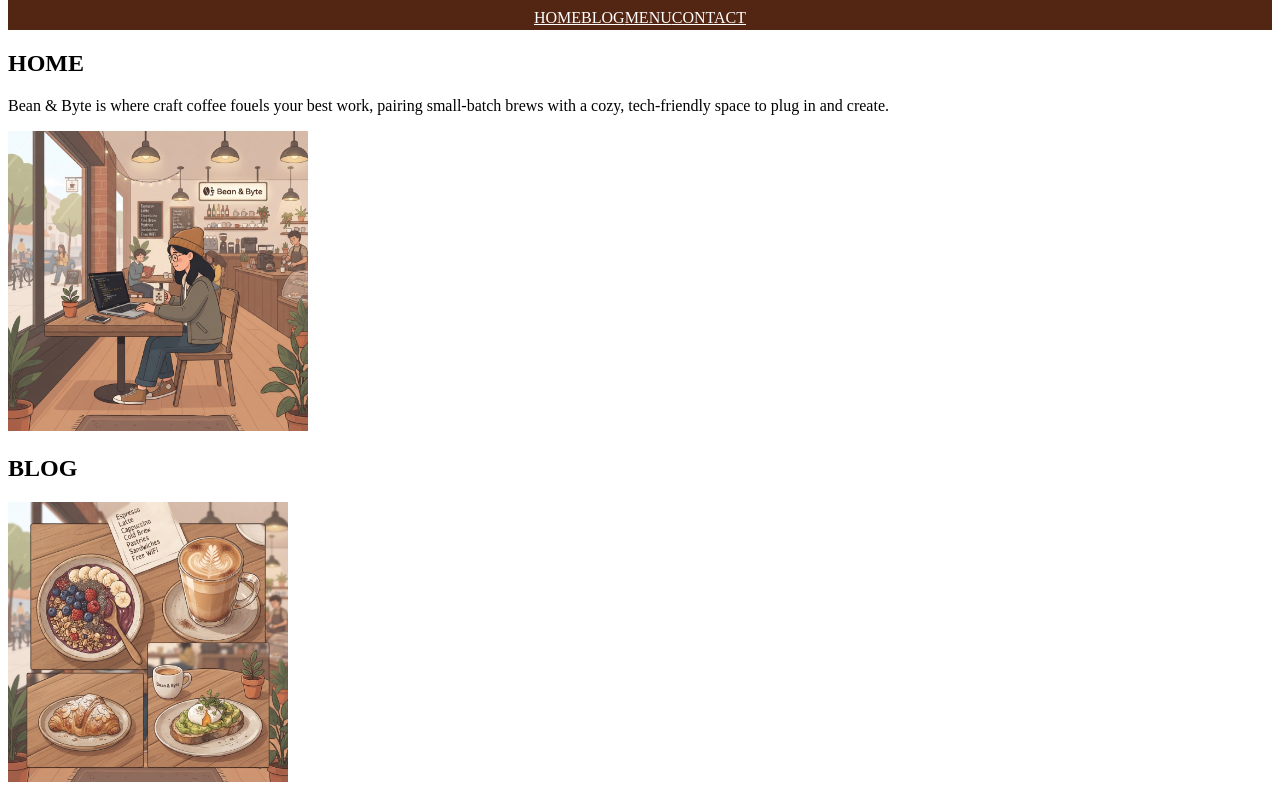
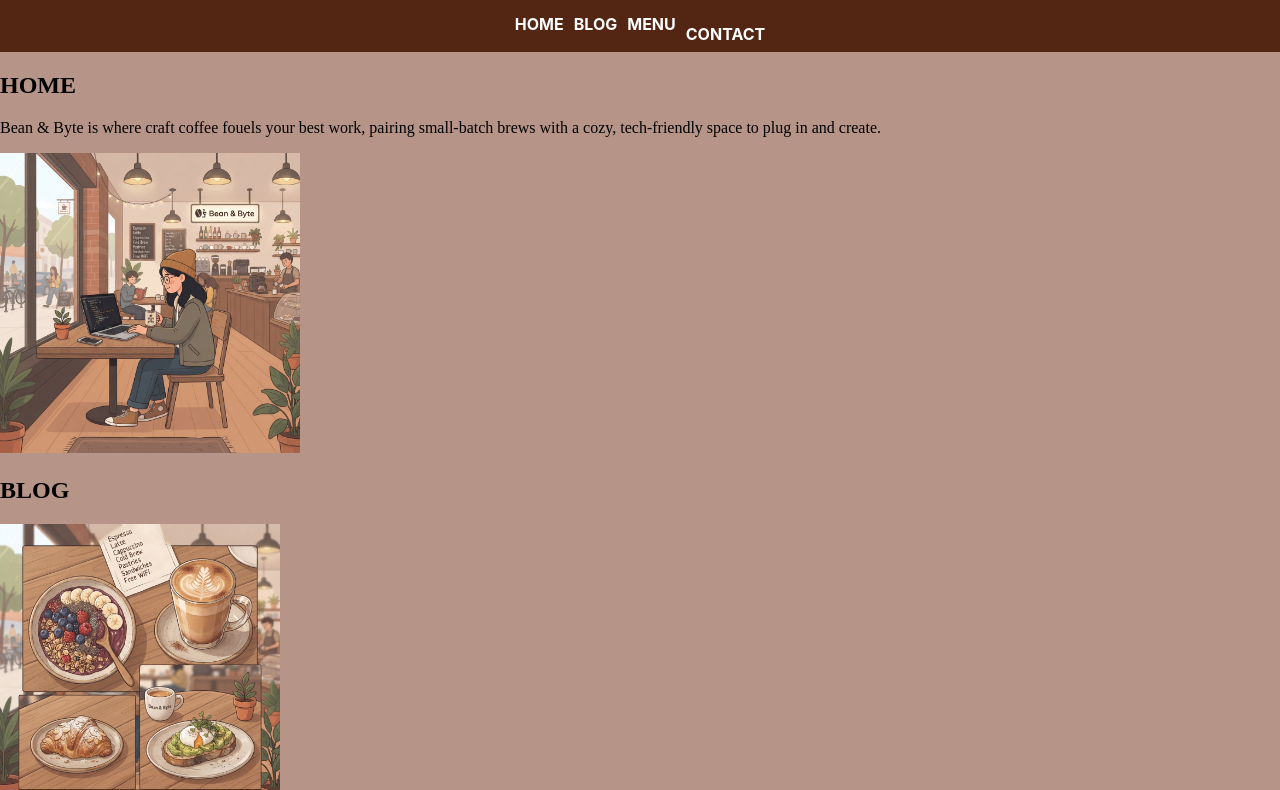
Before and after one commit to Straw-Verry/Bean-and-Byte, a plain HTML site: page index.html in a window 1280 px wide. Shown: the part 76-866 px from the top of the page. Drawn offline with Linux system fonts and the light colour scheme.

Commit message:
Update style.css

```diff
--- a/style.css
+++ b/style.css
@@ -22,4 +22,16 @@ ul {
 ul li a {
     display: block;
     color: white;
+    text-align: center;
+    padding: 5px;
+    text-decoration: none;
+    font-family: "inter", sans-serif;
+    font-weight: bold;
+    font-size: 16px;
 }
+
+body {
+    background-color: rgba(112, 45, 19, 0.507);
+    padding: 0px;
+    margin: 0px;
+}
```
